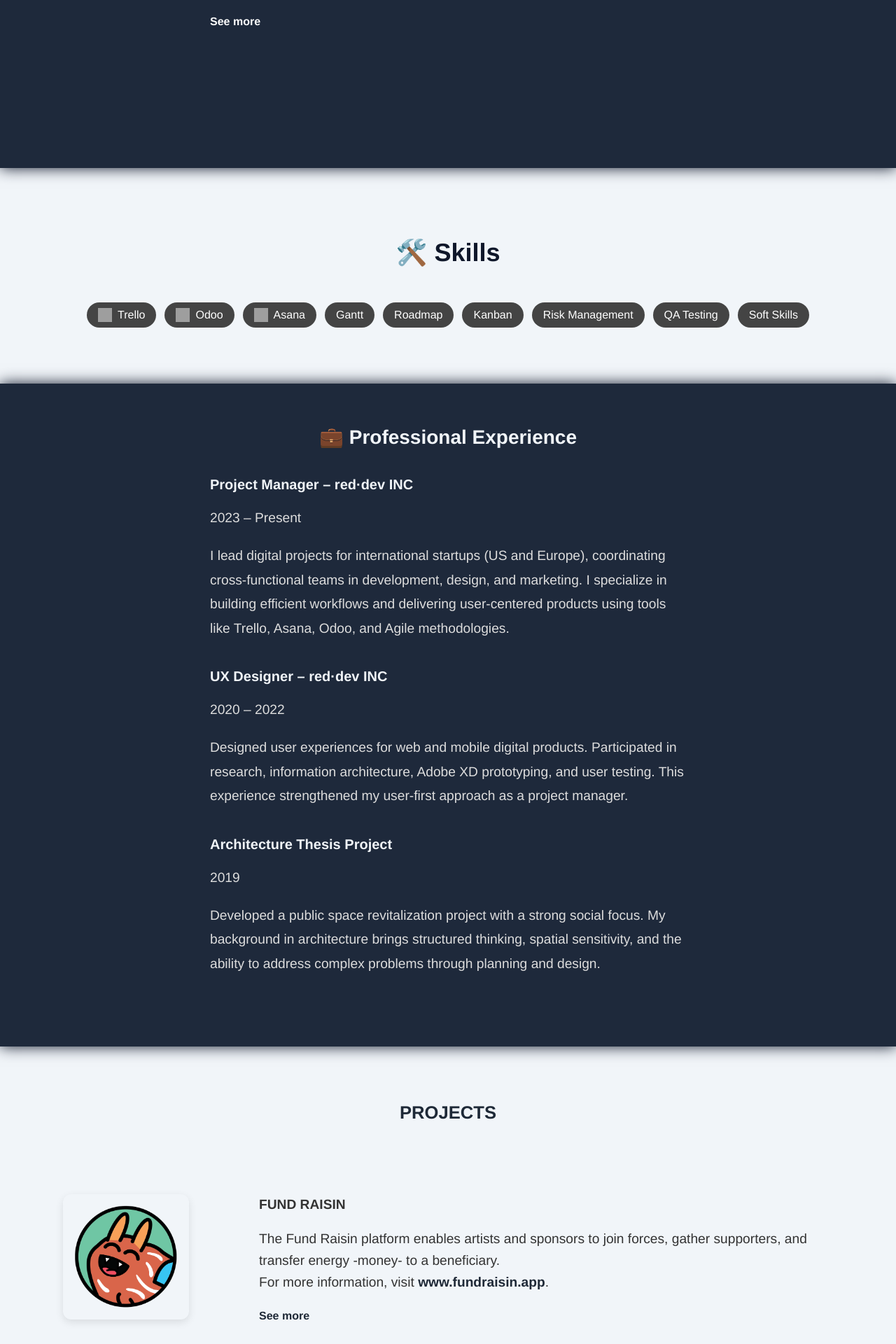
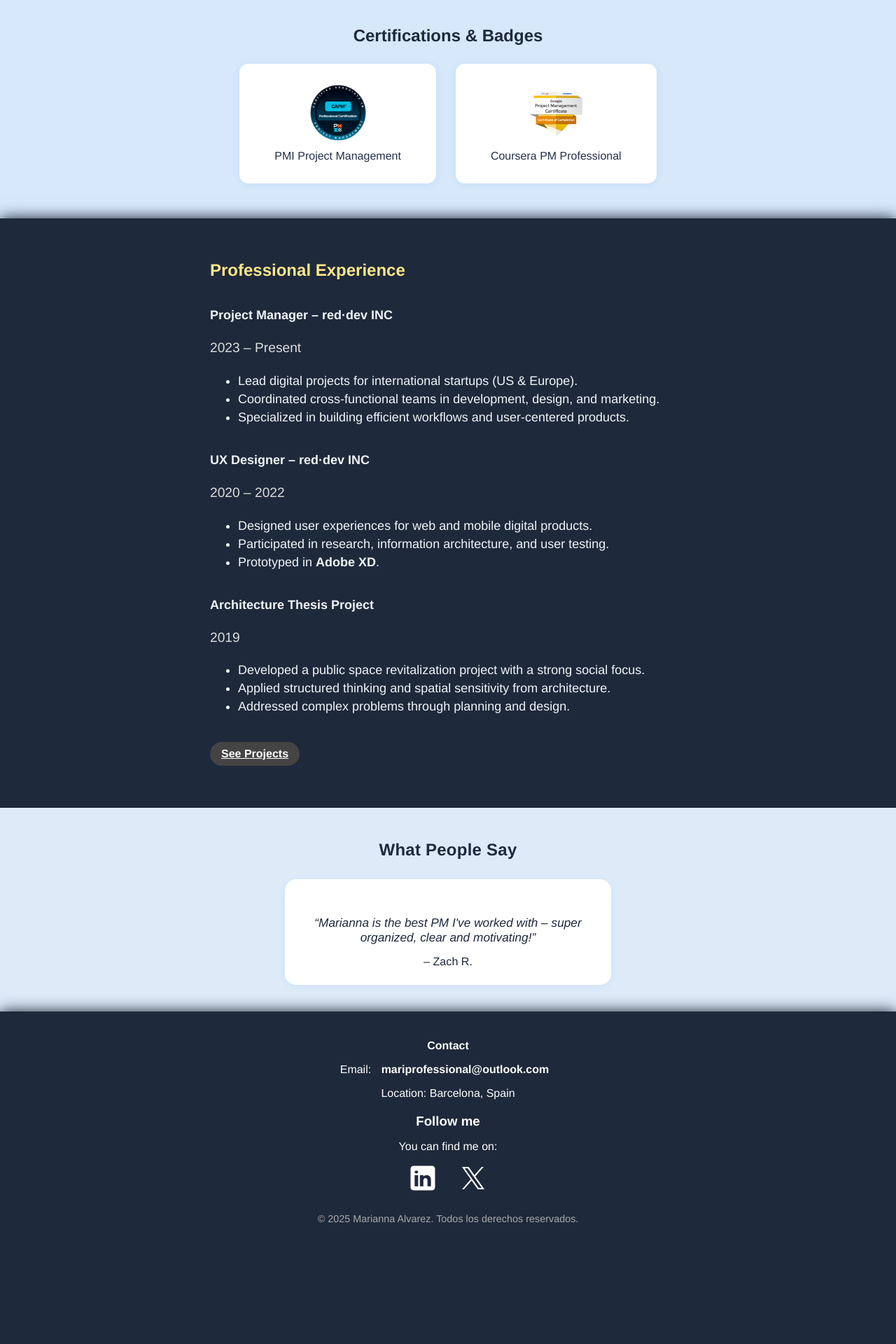
Before and after one commit to Maridev001/marianna, a Python web app: template templates/index.html in a window 1280 px wide. Shown: the part 1480-3400 px from the top of the page at 70% size. After the commit the page ends 3227 px from the top, so only its background shows below. Run offline with Jinja, Linux system fonts and the light colour scheme; the template is opened without the code that fills it, so the values that code supplies are empty; grey boxes are pictures that could not be loaded.

Commit message:
last update

```diff
--- a/static/style.css
+++ b/static/style.css
@@ -3,7 +3,7 @@ body {
   margin: auto;
   max-width: 2000px;
   font-family: 'Helvetica Neue', sans-serif;
-  background-color: #f1f5f9;
+  background-color: #d6e8fa;
   color: #1f2937;
 }
 
@@ -88,23 +96,26 @@ h1, h2, h3, h4 {
   display: flex;
   align-items: flex-start;
   justify-content: space-between;
-  padding: 100px 120px;
   padding-right: 300px;
   padding-left: 300px;
-  padding-bottom: 200px;
-  padding-top: 200px;
+  padding-bottom: 100px;
+  padding-top: 100px;
   background-color: #1e293b;
   color: #f1f5f9;
   gap: 60px;
   box-shadow: 0 0 20px #0f172a;
 
-}1e293b
+}
 
 .about-text {
   flex: 2;
 }
 
-.about-text h3 {
+.about-text li{
+    line-height: 1.8;
+  font-size: 1.!important;
+}
+.about-text h2 {
   font-size: 1.5rem;
   margin-bottom: 20px;
   color: #ffe789;
@@ -133,8 +144,21 @@ h1, h2, h3, h4 {
   }
 
 .about-text a:hover {
-  text-decoration: underline;
-    color: #ffe789;}
+  background-color: #222;
+  cursor: default;
+}
+
+.see-more-btn {
+  display: inline-block;
+  align-items: center;
+  background-color: #444;
+  color: white;
+  border-radius: 30px;
+  padding: 8px 16px;
+  font-size: 16px;
+  font-weight: bold;
+  transition: background-color 0.3s ease;
+}
 
 
 /*SKILLS*/
@@ -143,17 +167,17 @@ h1, h2, h3, h4 {
 #skills {
   text-align: center;
   margin: 40px auto;
-    font-size: 1.5rem;
+    font-size: 1.5rem!important;
   margin-bottom: 20px;
   color: #0f172a;
-    padding: 60px 20px; /* Espacio superior e inferior para separar de otras secciones */
+    padding: 20px 2%!important; /* Espacio superior e inferior para separar de otras secciones */
 
 
 }
 
 .skills h2 {
   margin-bottom: 120px;
-  font-size: 28px;
+  font-size: 1.5rem!important;
   font-weight: bold;
 }
 
@@ -188,6 +212,55 @@ h1, h2, h3, h4 {
   cursor: default;
 }
 
+/* CERTIFICATIONS */
+
+.brands-block, .certifications-block {
+  padding: 0 0 50px 0;
+  text-align: center;
+}
+
+.brands-block h2, .certifications-block h2 {
+  color: #1e293b;
+  font-size: 1.5rem;
+  font-weight: 700;
+  margin-bottom: 26px;
+}
+
+.brands-logos, .certifications-list {
+  display: flex;
+  justify-content: center;
+  gap: 28px;
+  flex-wrap: wrap;
+}
+
+.brand-card, .cert-card {
+  background: #ffffff;
+  border-radius: 13px;
+  box-shadow: 0 2px 12px 0 rgba(20,115,230,0.08);
+  padding: 30px 50px 30px 50px;
+  display: flex;
+  flex-direction: column;
+  align-items: center;
+  min-width: 140px;
+  max-width: 220px;
+}
+
+.brand-card img, .cert-card img {
+  width: 80px;
+  height: 80px;
+  object-fit: contain;
+  margin-bottom: 10px;
+}
+
+.brand-card span, .cert-card span {
+  color: #24304a;
+  font-size: 1rem;
+  font-weight: 500;
+  margin-top: 3px;
+}
+
+
+
 /*EXPERIENCE*/
 
 #experience {
@@ -199,19 +272,21 @@ h1, h2, h3, h4 {
 
 }
 
+
 #experience h2 {
-  text-align: center;
-  font-size: 28px;
+  text-align: left;
+  font-size: 1.5rem;
   margin-bottom: 40px;
-  color: #f1f5f9;
+  color: #ffe789;
 }
 
 .experience-item {
   margin-bottom: 40px;
+
 }
 
-.experience-item h3 {
-  font-size: 20px;
+.experience-item h3,li {
+  font-size: 18px;
   color: #222;
   margin-bottom: 5px;
     color: #f1f5f9;
@@ -229,86 +304,56 @@ h1, h2, h3, h4 {
 }
 
 
+/*TESTIMONIALS*/
 
-/* --- PROJECTS --- */
-
-.projects {
-  max-width: 1100px;
-  margin: 0 auto;
-  padding: 80px 40px;
+.testimonials-block {
+  background: #ddebf9;
+  padding: 46px 0 38px 0;
+  text-align: center;
 }
 
-.projects h3 {
-  font-size: 1.6rem;
-  margin-bottom: 10px;
-    color: #1e2937;
-    text-align: center;
+.testimonials-block h2 {
+  color: #1e293b;
+  font-size: 1.5rem;
+  font-weight: 700;
+  margin-bottom: 28px;
+  letter-spacing: 0.01em;
+}
+
+.testimonials-list {
+  display: flex;
+  justify-content: center;
+  gap: 32px;
+  flex-wrap: wrap;
+}
+
+.testimonial-card {
+  background: #fff;
+  border-radius: 16px;
+  box-shadow: 0 2px 12px 0 rgba(20,115,230,0.07);
+  padding: 34px 38px 24px 38px;
+  min-width: 260px;
+  max-width: 390px;
+  display: flex;
+  flex-direction: column;
+  align-items: center;
+  margin: 0 auto;
+}
+
+.testimonial-card p {
+  color: #1e293b;
+  font-size: 1.08rem;
+  font-style: italic;
+  margin-bottom: 14px;
+}
+
+.testimonial-author {
+  color: #1e293b;
+  font-size: 1.01rem;
+  font-weight: 500;
+}
 
 
-}
-
-.project-card {
-  margin-bottom: 60px;
-  padding: 60px 0;
-
-
-}
-
-.project-card h4 {
-  font-size: 1.2rem;
-  margin-bottom: 10px;
-  text-transform: uppercase;
-}
-
-.project-grid {
- display: grid;
-  grid-template-columns: auto 1fr;  /* Imagen a la izquierda, texto al lado */
-  align-items: start;
-  gap: 40px;
-  padding: 32px 0;
-}
-
-.project-image {
-  width: 240px;
-  height: auto;
-}
-
-.project-image img {
-  width: 180px;
-  height: auto;
-  border-radius: 12px;
-  box-shadow: 0 4px 12px rgba(0, 0, 0, 0.1);
-}
-.project-info {
-  text-align: left;
-  font-size: 16px;
-  line-height: 1.6;
-  color: #333;
-}
-
-.project-info p {
-text-align: left;
-  font-size: 1.2rem;
-  line-height: 1.6;
-  color: #333;
-}
-
-.project-info a {
-  color: #1f2937;
-  text-decoration: none;
-  margin-left: 0;
-  font-weight: bold;
-    transition: color 0.2s;
-  }
-
-.project-info a:hover {
-  text-decoration: underline;
-    color: #ffe789;}
-.arrow {
-  font-size: 1.5rem;
-  font-weight: bold;
-  color: #1f2937;
-}
 
 
 /*footer*/
--- a/templates/index.html
+++ b/templates/index.html
@@ -19,38 +19,46 @@
 
   <!-- HERO -->
   <section class="hero">
-    <h1>MARIANNA ALVAREZ</h1>
-    <h2>Project Manager</h2>
+    <h1>Marianna Alvarez</h1>
+    <h2>Project Manager & Digital Consultant</h2>
+    <h3>"I help digital teams turn ideas into real products”</h3>
+    <br>
     <img src="{{ url_for('static', filename='mockup.png') }}" alt="Mockup gráfico">
   </section>
 
   <!-- ABOUT -->
   <section class="about" id="about">
 
+
     <div class="about-text">
-      <h3>ABOUT ME</h3>
+      <h2>About me</h2>
       <p>Hi, I'm Marianna — a Project Manager with experience leading digital product teams from concept to launch. I specialize in bridging communication between design, development, and stakeholders to deliver meaningful results.
 <br><br>
-I’ve worked with international startups across the U.S. and Europe, coordinating multidisciplinary teams and building efficient workflows. My focus is on clarity, structure, and human-centered outcomes.</p>
-    <a id="more" href="{{ url_for('about') }}">See more</a>
+<ul>
+<li>+4 years working in UX, QA testing and managing software products</li>
+<li>Agile, people-first approach, results-driven</li>
+<li>Proven success in remote</li>
+</ul>
+</p>
+    <a class="see-more-btn" id="more-button" href="{{ url_for('about') }}">See more</a>
+    </div>
 
-</div>
 
     <div class="about-image">
   <img src="{{ url_for('static', filename='marianna.jpeg') }}" alt="Marianna Alvarez">
 </div>
 
+    </div>
+  </section>
 
 
-    </div>
-  </section>
 
   <!-- SKILLS -->
 
 
 <section id="skills" class="section">
   <div class="container">
-    <h2>🛠️ Skills</h2>
+    <h3>Skills</h3>
     <div class="skills-grid">
       <div class="skill-button">
         <img src="https://cdn.simpleicons.org/trello/ffffff" alt="Trello">
@@ -80,68 +88,83 @@ I’ve worked with international startups across the U.S. and Europe, coordinati
         <span>QA Testing</span>
       </div>
       <div class="skill-button">
-        <span>Soft Skills</span>
+        <span>Digital consulting</span>
       </div>
     </div>
   </div>
 </section>
 
-  <!-- EXPERIENCE -->
+<!--CERTIFICATIONS-->
 
+<section class="certifications-block">
+  <h2>Certifications & Badges</h2>
+  <div class="certifications-list">
+    <div class="cert-card">
+        <img src="{{ url_for('static', filename='capm-badge.png') }}" alt="PMI badge">
+
+      <span>PMI Project Management</span>
+    </div>
+    <div class="cert-card">
+        <img src="{{ url_for('static', filename='google-badge.png') }}" alt="GOOGLE badge">
+      <span>Coursera PM Professional</span>
+    </div>
+  </div>
+</section>
+
+<!-- EXPERIENCE -->
 <section id="experience" class="section">
   <div class="container">
-    <h2>💼 Professional Experience</h2>
+    <h2>Professional Experience</h2>
 
     <div class="experience-item">
       <h3>Project Manager – red·dev INC</h3>
       <p class="date-range">2023 – Present</p>
-      <p>
-        I lead digital projects for international startups (US and Europe), coordinating cross-functional teams in development, design, and marketing. I specialize in building efficient workflows and delivering user-centered products using tools like Trello, Asana, Odoo, and Agile methodologies.
-      </p>
+      <ul>
+        <li>Lead digital projects for international startups (US & Europe).</li>
+        <li>Coordinated cross-functional teams in development, design, and marketing.</li>
+        <li>Specialized in building efficient workflows and user-centered products.</li>
+      </ul>
     </div>
 
     <div class="experience-item">
       <h3>UX Designer – red·dev INC</h3>
       <p class="date-range">2020 – 2022</p>
-      <p>
-        Designed user experiences for web and mobile digital products. Participated in research, information architecture, Adobe XD prototyping, and user testing. This experience strengthened my user-first approach as a project manager.
-      </p>
+      <ul>
+        <li>Designed user experiences for web and mobile digital products.</li>
+        <li>Participated in research, information architecture, and user testing.</li>
+        <li>Prototyped in <b>Adobe XD</b>.</li>
+      </ul>
     </div>
 
     <div class="experience-item">
       <h3>Architecture Thesis Project</h3>
       <p class="date-range">2019</p>
-      <p>
-        Developed a public space revitalization project with a strong social focus. My background in architecture brings structured thinking, spatial sensitivity, and the ability to address complex problems through planning and design.
-      </p>
+      <ul>
+        <li>Developed a public space revitalization project with a strong social focus.</li>
+        <li>Applied structured thinking and spatial sensitivity from architecture.</li>
+        <li>Addressed complex problems through planning and design.</li>
+      </ul>
     </div>
+    <a class="see-more-btn" id="more-button" href="{{ url_for('projects') }}">See Projects</a>
+
+
   </div>
 </section>
 
 
+<!--TESTIMONIALS-->
+  <section class="testimonials-block">
+  <h2>What People Say</h2>
+  <div class="testimonials-list">
+    <div class="testimonial-card">
+      <p>“Marianna is the best PM I've worked with – super organized, clear and motivating!”</p>
+      <span class="testimonial-author">– Zach R.</span>
+    </div>
+    <!-- Puedes agregar más testimonials aquí si algún día tienes más -->
 
-  <!-- PROJECTS -->
-  <section class="projects" id="projects">
-    <h3>PROJECTS</h3>
+  </div>
+</section>
 
-    <div class="project-card">
-  <div class="project-grid">
-    <div class="project-image">
-      <img src="{{ url_for('static', filename='fundraisin.png') }}" alt="Fund Raisin Project">
-    </div>
-
-    <div class="project-info">
-      <h4>FUND RAISIN</h4>
-      <p>
-        The Fund Raisin platform enables artists and sponsors to join forces, gather supporters, and transfer energy -money- to a beneficiary.
-        <br>
-        For more information, visit <a href="https://www.fundraisin.app" target="_blank">www.fundraisin.app</a>.
-      </p>
-    <a href="{{ url_for('projects') }}">See more</a>
-    </div>
-  </div>
-</div>
-  </section>
 
   </div> <!-- Fin del .container -->
 
--- a/templates/navbar.html
+++ b/templates/navbar.html
@@ -1,8 +1,8 @@
   <!-- NAVBAR -->
     <header class="navbar">
-        <div class="logo" id="logo">
-          <!-- <img src="{{ url_for('static', filename='logo.jpg') }}" alt="Logo" /> -->
-            <span>Marianna Alvarez</span>
+        <!--<div class="logo" id="logo">
+           <img src="{{ url_for('static', filename='logo.jpg') }}" alt="Logo" /> -->
+            <span>  </span>
         </div>
 
         <nav class="nav-links">
--- a/templates/projects.html
+++ b/templates/projects.html
@@ -3,7 +3,7 @@
 <head>
     <meta charset="UTF-8">
 <meta name="viewport" content="width=device-width, initial-scale=1.0">
-<link rel="stylesheet" href="projects.css">
+<link rel="stylesheet" href="{{ url_for('static', filename='projects.css') }}">
 
 
 <title>PM services</title>
@@ -30,7 +30,7 @@
     </div>
 
     <div class="project-info">
-      <h4>FUND RAISIN</h4>
+      <h4>FUND RAISIN - Project Manager</h4>
       <p>
         The Fund Raisin platform enables artists and sponsors to join forces, gather supporters, and transfer energy -money- to a beneficiary.
         <br>
@@ -38,7 +38,6 @@
         <br><br>
         For more information, visit <a href="https://www.fundraisin.app" target="_blank">www.fundraisin.app</a>.
       </p>
-    <a href="{{ url_for('projects') }}">See more</a>
     </div>
   </div>
 </div>
```
Also changed, not shown: other parts of static/style.css (+16 -8 lines), static/about.css (+46 -16 lines), static/contact.css (+17 -5 lines), static/projects.css (+7 -0 lines), templates/about.html (+29 -6 lines), templates/contact.html (+18 -5 lines), static/capm-badge.png (added), static/google-badge.png (added), 1 other file.
